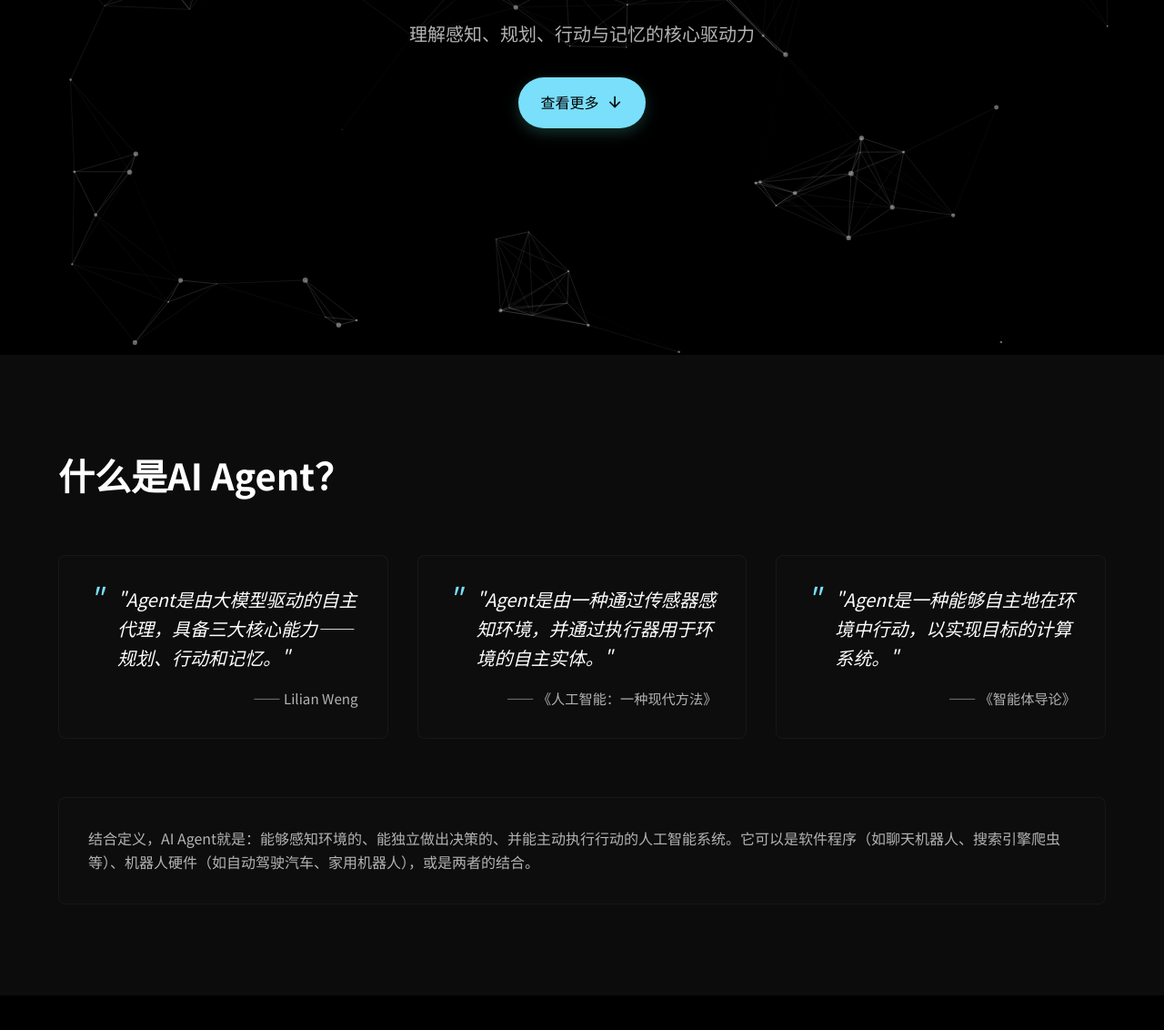
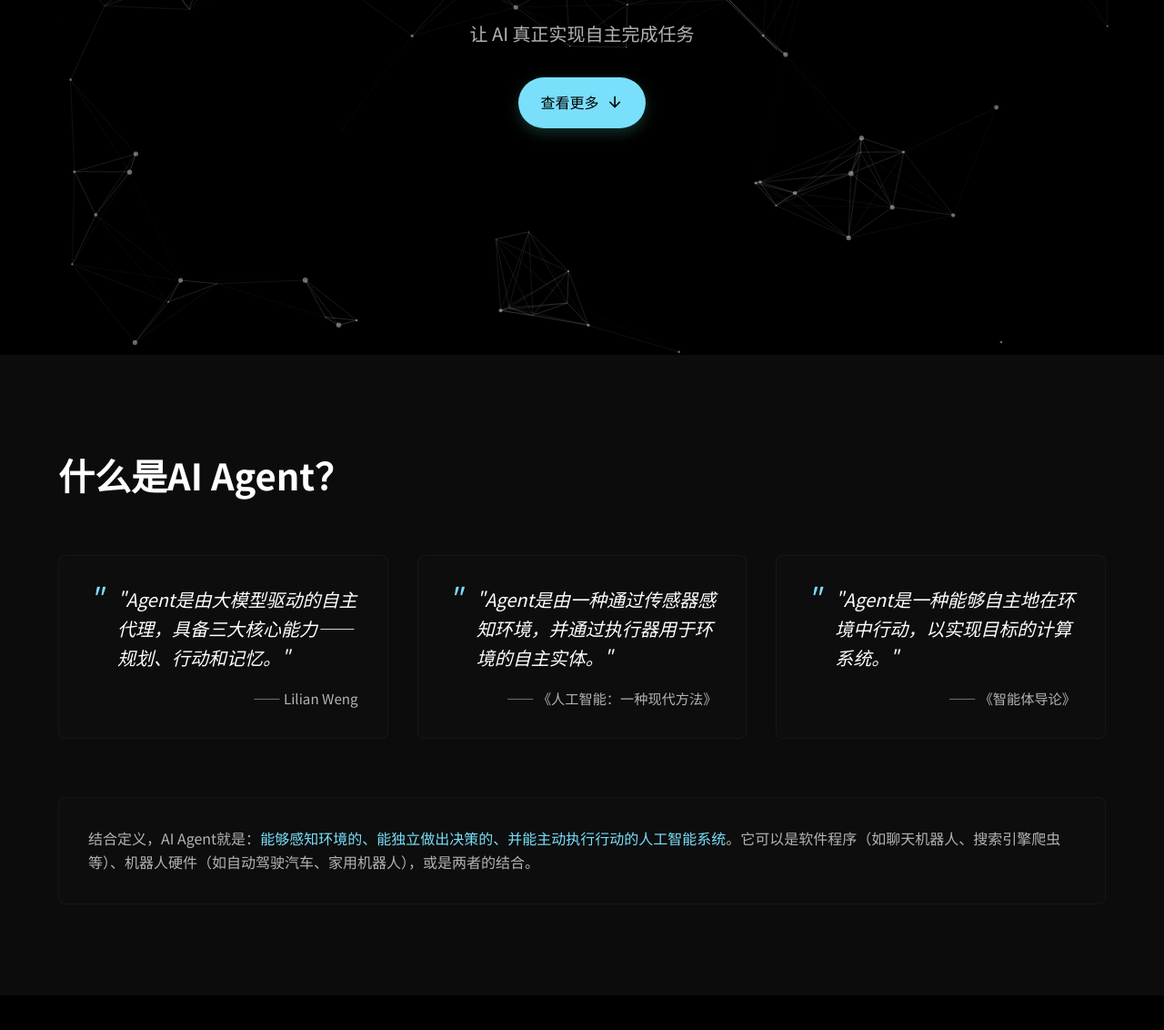
Before and after one commit to Gckevin666/dk, a plain HTML site: page index.html in a window 1280 px wide. Shown: the part 410-1542 px from the top of the page at 91% size. Drawn offline with nearby package versions, Linux system fonts and the light colour scheme.

Commit message:
Add files via upload

```diff
--- a/index.html
+++ b/index.html
@@ -158,7 +158,7 @@
                     <div class="title-container">
                         <h2 class="modern-gradient-text">AI Agent：开启智能自动化新纪元</h2>
                     </div>
-                    <p> 理解感知、规划、行动与记忆的核心驱动力</p>
+                    <p> 让 AI 真正实现自主完成任务</p>
 
                     <div class="view-more">
                         <a href="#abilities" class="view-more-btn">
@@ -188,7 +188,7 @@
                     </div>
 
                     <div class="summary-container reveal">
-                        <p>结合定义，AI Agent就是：能够感知环境的、能独立做出决策的、并能主动执行行动的人工智能系统。它可以是软件程序（如聊天机器人、搜索引擎爬虫等）、机器人硬件（如自动驾驶汽车、家用机器人），或是两者的结合。</p>
+                        <p>结合定义，AI Agent就是：<span class="highlight-text">能够感知环境的、能独立做出决策的、并能主动执行行动的人工智能系统</span>。它可以是软件程序（如聊天机器人、搜索引擎爬虫等）、机器人硬件（如自动驾驶汽车、家用机器人），或是两者的结合。</p>
                     </div>
                 </div>
             </section>
```
